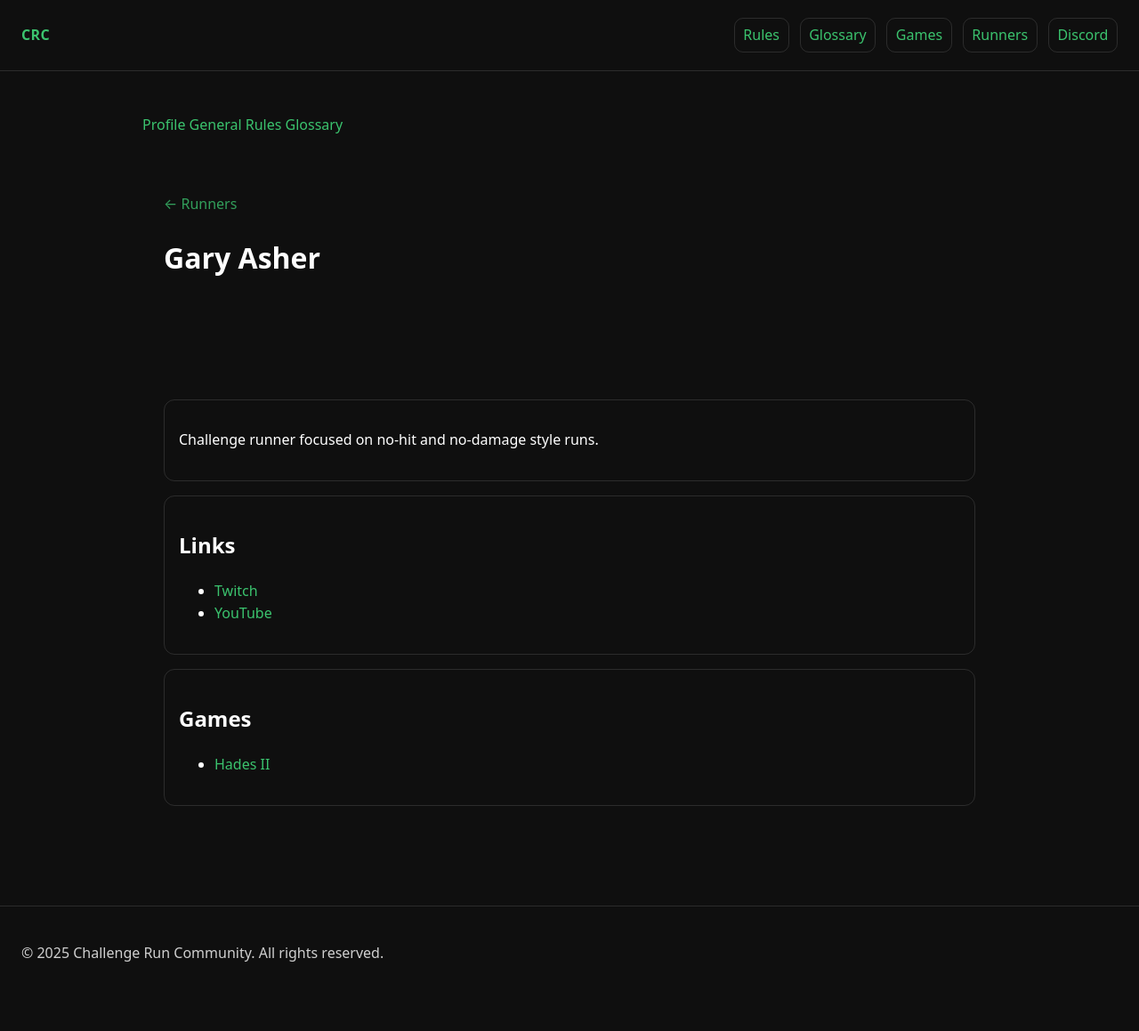
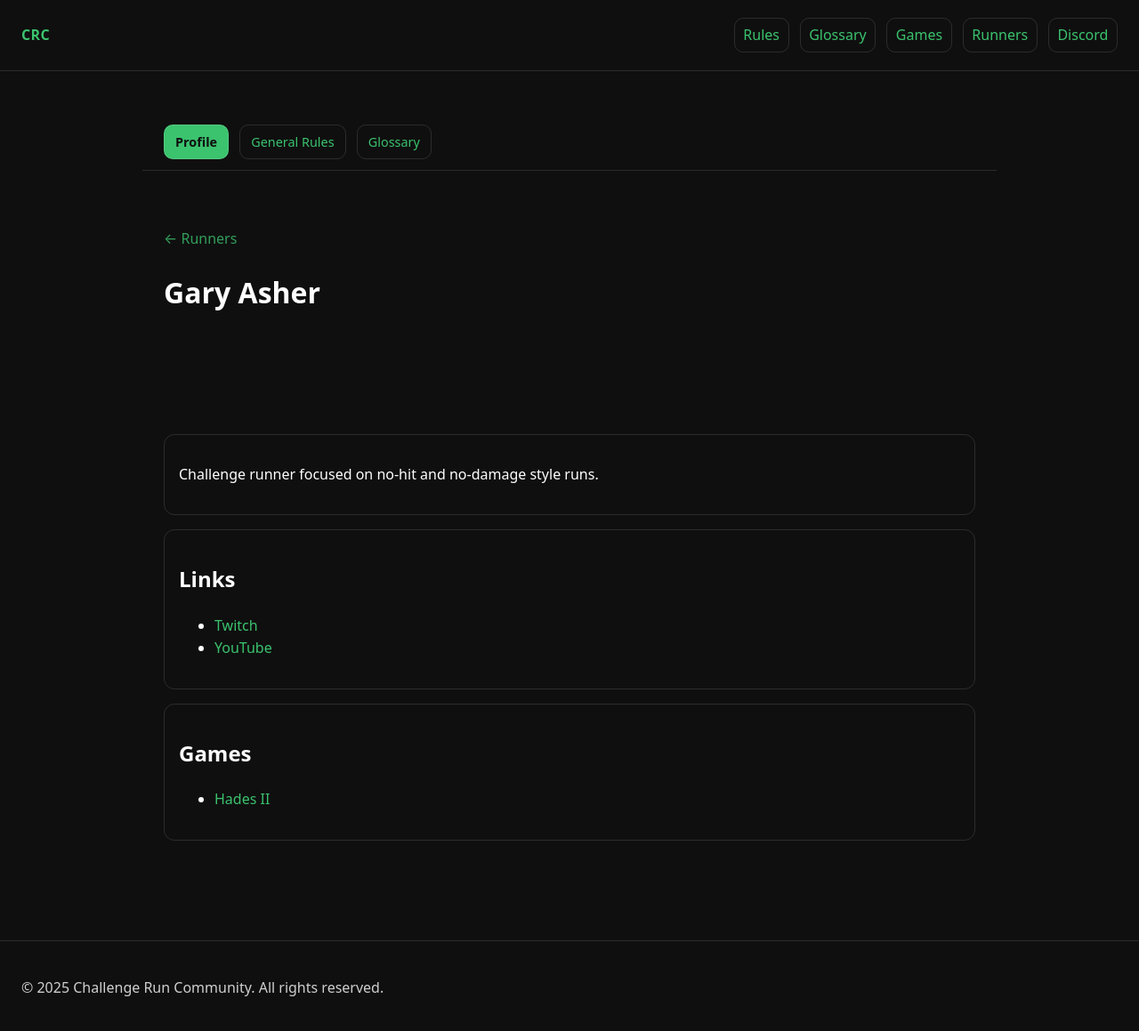
Before and after one commit to GaryAsher/challenge-run-site, a Jekyll site: the page built from _runners/gary-asher.md, in a window 1280 px wide and 1163 px high. Shown: the top 1159 px of the window at 89% size. Built offline with Jekyll 4.4.1, drawn with Linux system fonts in a browser that asks for light colours.

Commit message:
Update style.css

```diff
--- a/assets/style.css
+++ b/assets/style.css
@@ -199,3 +199,61 @@
 .game-card:hover {
   text-decoration: none;
 }
+
+.runner-tabs {
+  position: sticky;
+  top: 0;
+  background: var(--bg);
+  padding: 0.75rem 1.5rem;
+  border-bottom: 1px solid var(--border);
+  z-index: 5;
+}
+
+.runner-tabs .tab {
+  padding: 0.45rem 0.75rem;
+  border-radius: 10px;
+  border: 1px solid var(--border);
+  font-size: 0.9rem;
+  margin-right: 0.5rem;
+  display: inline-block;
+}
+
+.runner-tabs .tab.active {
+  background: var(--accent);
+  color: #0f0f0f;
+  font-weight: 600;
+}
+
+.runner-hero {
+  position: relative;
+  border: 1px solid var(--border);
+  border-radius: 16px;
+  overflow: hidden;
+  margin: 0 0 1.25rem 0;
+  min-height: 260px;
+  background-size: cover;
+  background-position: center;
+}
+
+.runner-hero__overlay {
+  position: absolute;
+  inset: 0;
+  display: flex;
+  align-items: flex-end;
+  background:
+    linear-gradient(
+      to top,
+      rgba(15, 15, 15, 0.92),
+      rgba(15, 15, 15, 0.65),
+      rgba(15, 15, 15, 0.45)
+    );
+}
+
+.runner-hero__content {
+  padding: 1.25rem;
+}
+
+.runner-hero h1 {
+  margin: 0.25rem 0 0 0;
+  color: var(--accent);
+}
```
